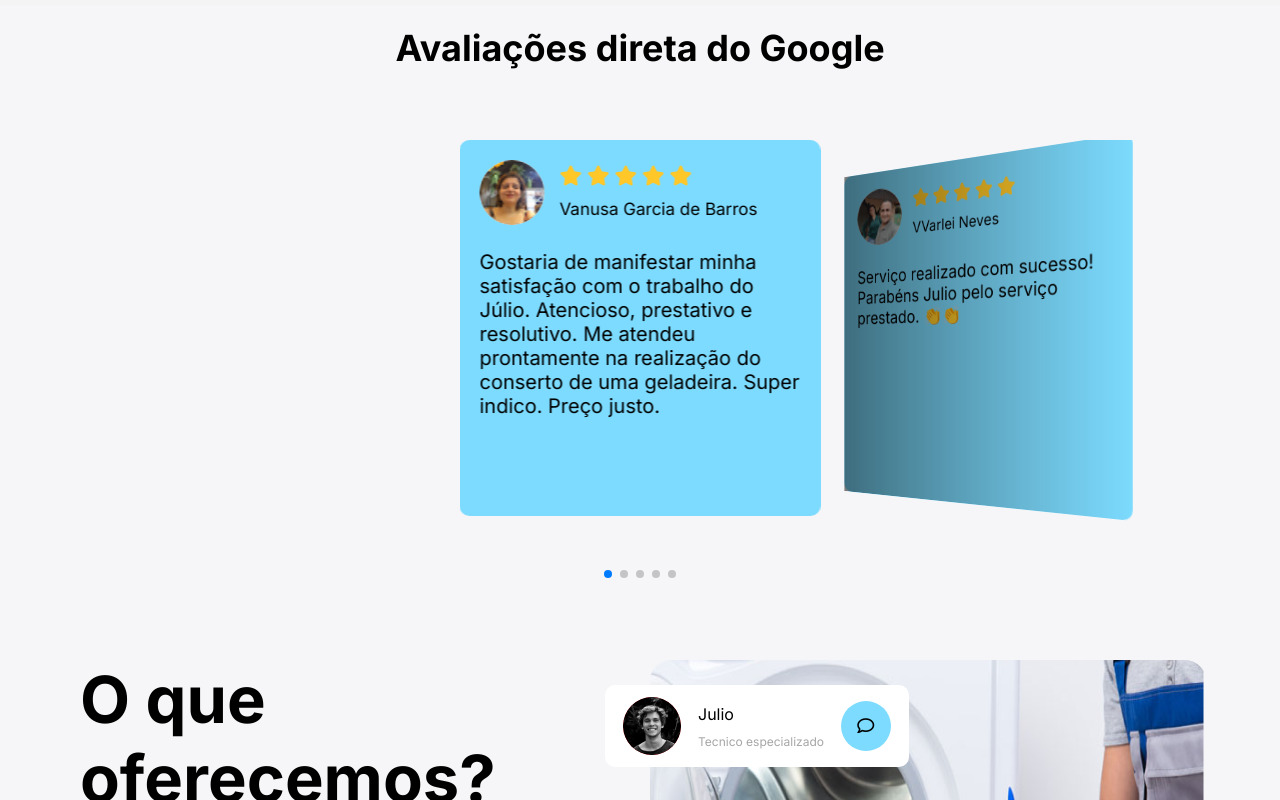
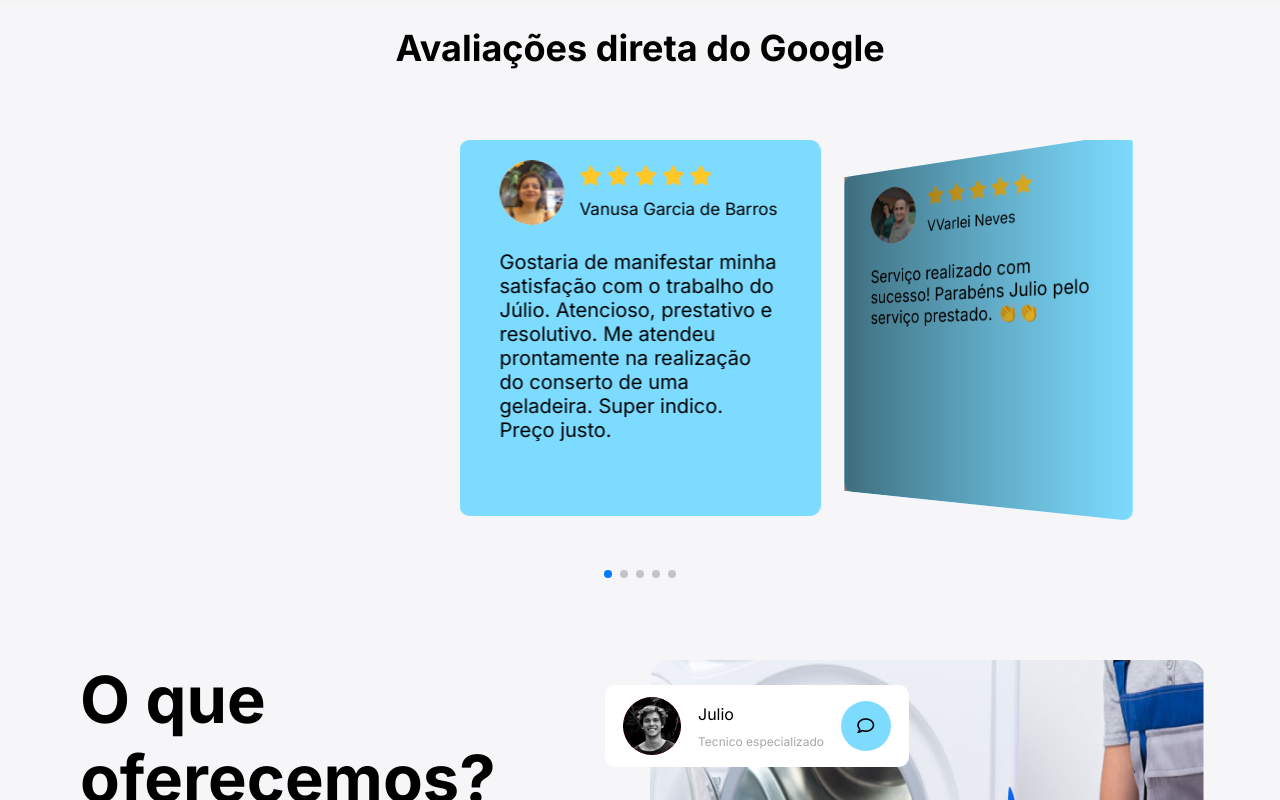
Before and after one commit to caiof1/jn, a React (Create React App) app: page / in a window 1280 px wide. Shown: the part 1620-2420 px from the top of the page. Built offline with nearby package versions, Linux system fonts and the light colour scheme.

Commit message:
tree commit

```diff
--- a/src/components/Header/Header.js
+++ b/src/components/Header/Header.js
@@ -1,6 +1,6 @@
 import styles from './Header.module.css';
 
-import Logo from '../../images/logo.jpeg'
+import Logo from '../../images/logo2.png'
 
 const Header = () => {
   return (
--- a/src/pages/Home/Home.js
+++ b/src/pages/Home/Home.js
@@ -249,7 +249,7 @@ const Home = () => {
               <p>Álax Almeida</p>
             </span>
           </div>
-          <p className={styles.avaliation_text}>O técnico que veio foi super cordial, sincero e atencioso as dúvidas. Prestou o serviço com cuidado e resolveu o problema da Geladeira. Difícil acha profissionais na área que atenda as expectativas, toda vez que precisa sei onde ligar. Outra coisa o preço é um dos melhores que achei na pesquisa.
+          <p className={styles.avaliation_text}>O técnico que veio foi super cordial, sincero e atencioso as dúvidas. Prestou o serviço com cuidado e resolveu o problema da Geladeira. Difícil acha profissionais na área que atenda as expectativas
           </p>
 
         </SwiperSlide>
--- a/src/pages/Home/Home.module.css
+++ b/src/pages/Home/Home.module.css
@@ -313,7 +313,7 @@ main {
     height: 376px;
     background: #7CDBFE;
     border-radius: 10px;
-    padding: 20px;
+    padding: 20px 40px;
 }
 
 .swiper_a .avaliation_swiper div {
```
